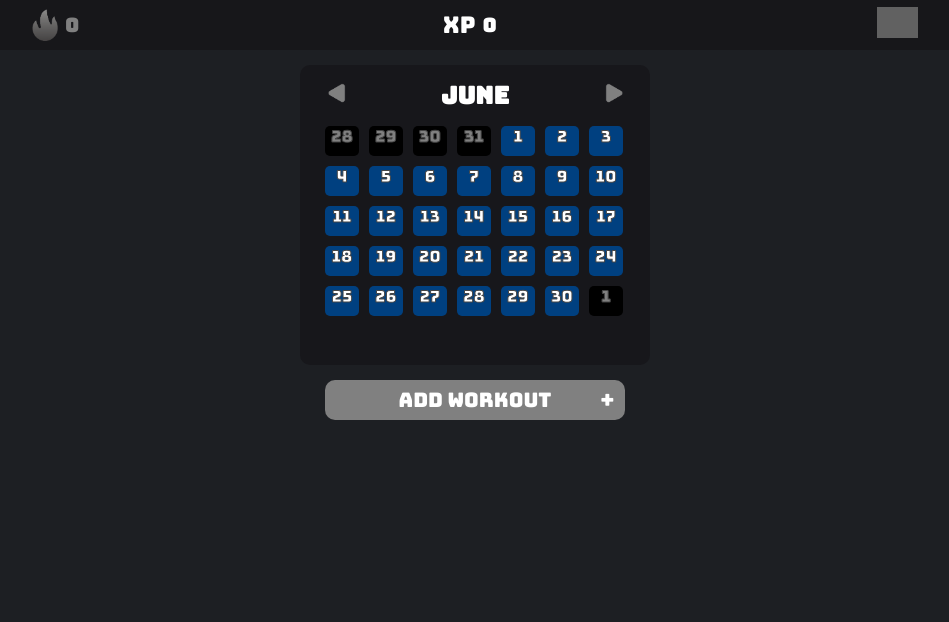
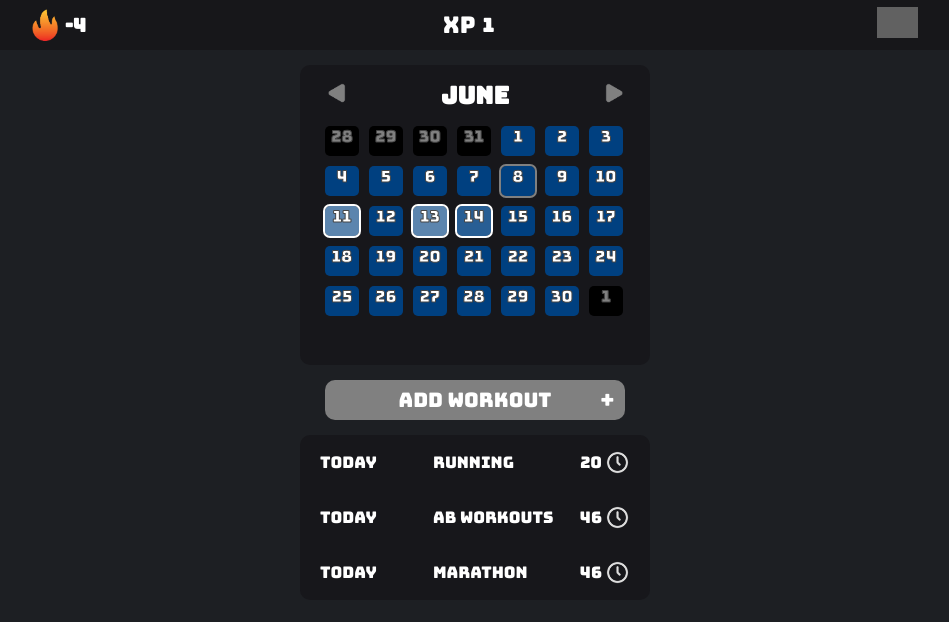
Before and after one commit to CBQuag/Fit-Commit, a React (Create React App) app: page / in a window 1280 px wide. Shown: the top 622 px of the page, without its empty margins (165-1114 px from the left). Built offline with nearby package versions, Linux system fonts and the light colour scheme; grey boxes are pictures that could not be loaded.

Commit message:
seed data and current day is gray

```diff
--- a/src/App.js
+++ b/src/App.js
@@ -17,7 +17,32 @@ function App() {
   if (!workouts)
     workouts = []
   const [fitData, setFitData] = useState(
-    workouts
+    [
+      {
+      category: 'cardio',
+      duration: 20,
+      muscles: [],
+      notes:'',
+      time: 1686715200000,
+      title:'running'
+      },
+      {
+        category: 'abs',
+        duration: 46,
+        muscles: [],
+        notes:'',
+        time: 1686628800000,
+        title:'Ab workouts'
+      },
+      {
+        category: 'cardio',
+        duration: 46,
+        muscles: [],
+        notes:'',
+        time: 1686456000000,
+        title:'marathon'
+        },
+    ]
   )
 
   function datediff(first, second) {
--- a/src/components/CalendarArea.js
+++ b/src/components/CalendarArea.js
@@ -43,7 +43,7 @@ const CalendarArea = () => {
                 color: [
                     `rgb(${0+(colorNum)*intensity},${64 + (colorNum*(3/4))*intensity},${128 + (colorNum/2)*intensity})`,
                     ``,
-                    colorNum > 0 ? `2px solid white` : `none`]
+                    colorNum > 0 ? `2px solid white` : `${datediff(oneDay,Date.now())==0?'2px solid gray':'none'}`]
             })
         }
         for (let x = 1; x < 7 - lastDay.getDay(); x++){
```
